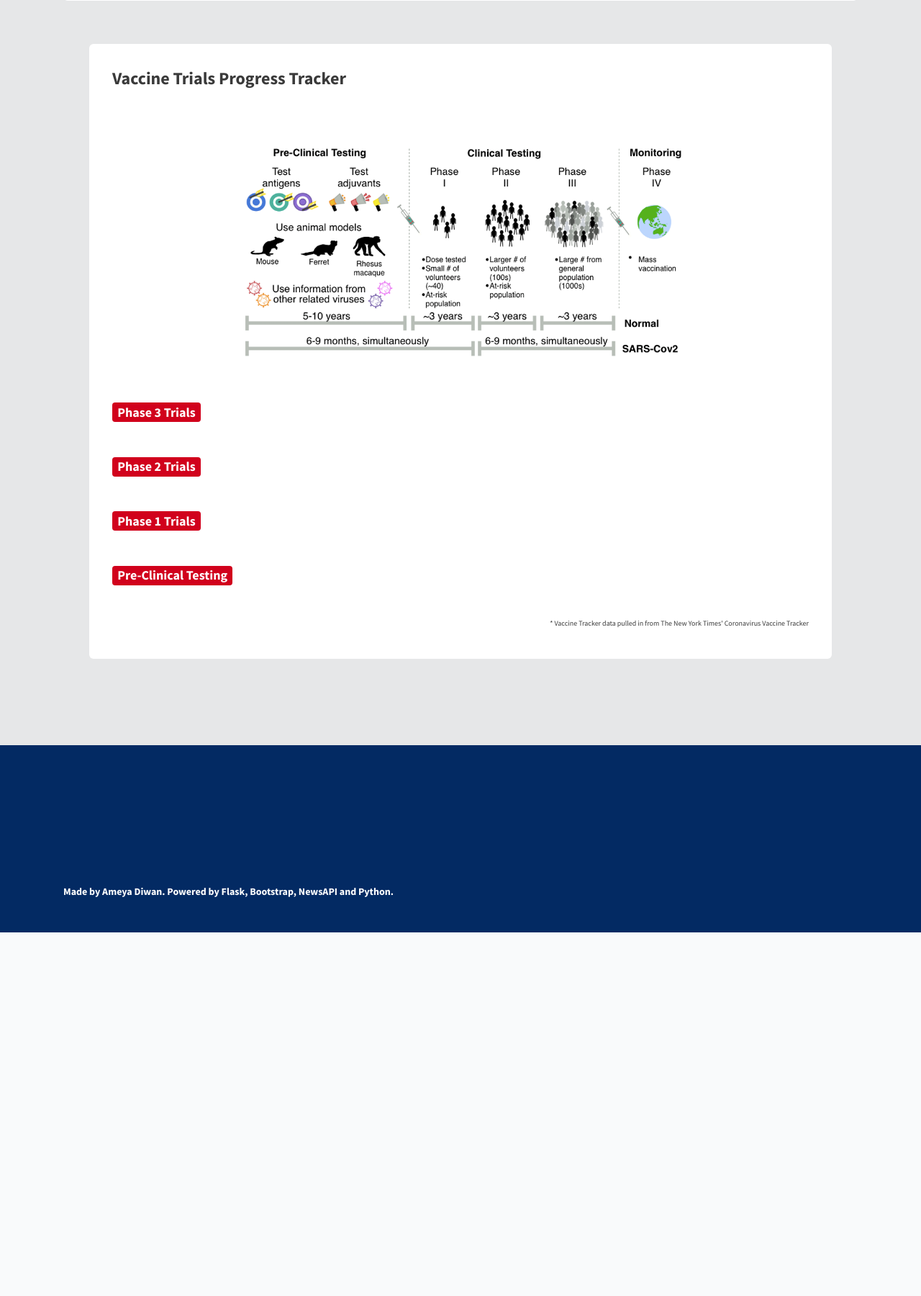
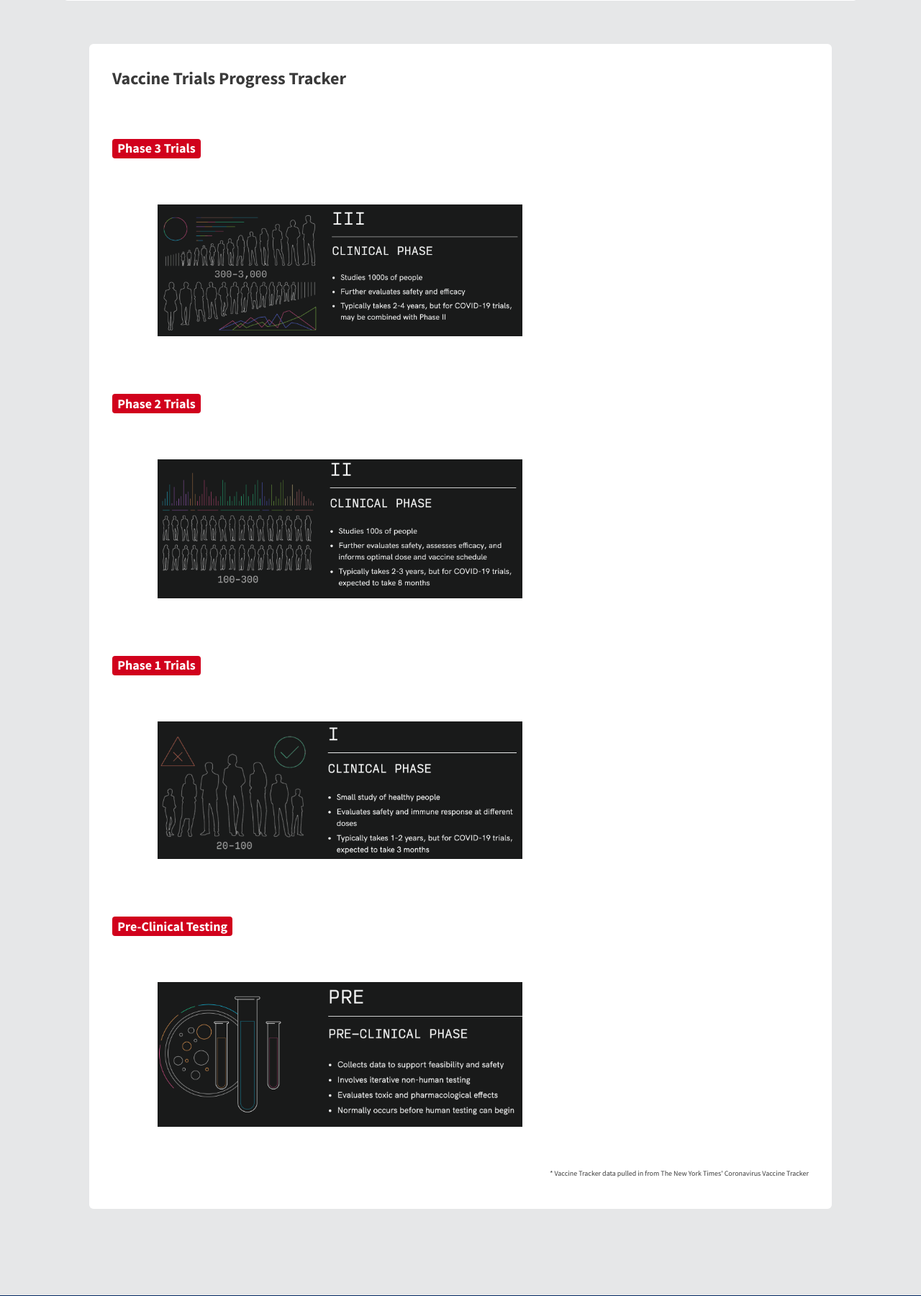
Before and after one commit to akndiwan/vaxwatch, a Flask app: page / in a window 1280 px wide. Shown: the part 1455-3255 px from the top of the page at 72% size. Before the commit the page ends 2750 px from the top, so only its background shows below. Run offline with Flask 2, Linux system fonts and the light colour scheme; parts of the project's set-up code (start-up, migrations or seed data) failed here and were passed over; some libraries are stand-ins or nearby versions.

Commit message:
newupdate

```diff
--- a/app.py
+++ b/app.py
@@ -159,7 +159,7 @@ newsdf['clean_titles'] = newsdf['clean_titles'].apply(listToString)
 
 
 
-newStopWords = ["university","times","reuters","inc","international","organization","health","house","world","buy","pharma",'covid','sciences','hindustan','guide','institute','state','bbc','program','pharmaceuticals','innovations','cnn','grants','epidemic','respiratory','paycheck','protection','vaccine',"covid","coronavirus","today","trial","vaccines","could","trials","next","human","cancer","race","people","month","early","want","risk","science","pandemic","testing","second","says","start","phase","made","make","clinical","virus","update","update","final","treatment","research","nearly","begin","help","look","provides","kids","supply","stock","expert","doses","announces","plan","drug","new","hundreds","ceo","end","expected","millions","year","available","data","results","protect","may","months","scientists","researchers","billion","day", "report","study","need","development","complete","completes","heres","million","test","drugs","drug","potential","speed","boost","top","know","large","question","candidate","patient","talks",'patients',"use","i","ii","iii"]
+newStopWords = ["university","times","reuters","inc","international","organization","health","house","world","buy","pharma",'covid','sciences','hindustan','guide','institute','state','bbc','program','pharmaceuticals','innovations','cnn','grants','epidemic','respiratory','paycheck','protection','vaccine',"covid","coronavirus","today","trial","vaccines","could","trials","next","human","cancer","race","people","month","early","want","risk","science","pandemic","testing","second","says","start","phase","made","make","clinical","virus","update","update","final","treatment","research","nearly","begin","help","look","provides","kids","supply","stock","expert","doses","announces","plan","drug","new","hundreds","ceo","end","expected","millions","year","available","data","results","protect","may","months","scientists","researchers","billion","day", "report","study","need","development","complete","completes","heres","million","test","drugs","drug","potential","speed","boost","top","know","large","question","candidate","patient","talks",'patients',"use","i","ii","iii","track","claim"]
 _mask = np.array(Image.open("static/images/wordcloud.jpg").convert('RGB'))
 _mask[_mask==0]=255
 stop_words.extend(newStopWords)
--- a/templates/index.html
+++ b/templates/index.html
@@ -313,16 +313,6 @@
                       <br>
 
 
-                      <img src="static/images/vaccdev.png" alt="Summary Unavailable"  height="auto" style="  max-width: 65%;display: block;
-                      margin-left: auto;
-                      margin-right: auto;">
-
-                      <div style="clear:both;"></div>
-                            <br>
-                          <p>    </p>
-                          <br>
-
-                          <p>    </p>
 
 
                       <div class="row">
@@ -336,9 +326,28 @@
 
 
 
+
                       <div class="row">
 
                         <div class="col-lg-8">
+
+
+                          <br>
+                          <br>
+
+
+                          <img src="static/images/p3.png" alt="Summary Unavailable"  height="auto" style="  max-width: 80%;display: block;
+                          margin-left: auto;
+                          margin-right: auto;">
+
+                          <div style="clear:both;"></div>
+                                <br>
+                              <p>    </p>
+                              <br>
+
+                              <p>    </p>
+
+
                           <div class="row">
                             {% for x in ph3vacc %}
 
@@ -372,7 +381,20 @@
 
 
 
+                          <br>
+                      <br>
 
+
+                      <img src="static/images/p2.png" alt="Summary Unavailable"  height="auto" style="  max-width: 80%;display: block;
+                      margin-left: auto;
+                      margin-right: auto;">
+
+                      <div style="clear:both;"></div>
+                            <br>
+                          <p>    </p>
+                          <br>
+
+                          <p>    </p>
 
 
 
@@ -407,7 +429,20 @@
                           </div>
 
 
+                          <br>
+                          <br>
 
+
+                          <img src="static/images/p1.png" alt="Summary Unavailable"  height="auto" style="  max-width: 80%;display: block;
+                          margin-left: auto;
+                          margin-right: auto;">
+
+                          <div style="clear:both;"></div>
+                                <br>
+                              <p>    </p>
+                              <br>
+
+                              <p>    </p>
 
 
                           <div class="row">
@@ -443,6 +478,19 @@
                           </div>
 
                           <br>
+                          <br>
+
+
+                          <img src="static/images/preclin.png" alt="Summary Unavailable"  height="auto" style="  max-width: 80%;display: block;
+                          margin-left: auto;
+                          margin-right: auto;">
+
+                          <div style="clear:both;"></div>
+                                <br>
+                              <p>    </p>
+                              <br>
+
+                              <p>    </p>
 
 
                           <div class="row">
```
Also changed, not shown: static/images/VaxWC.png, static/images/p1.png (added), static/images/p2.png (added), static/images/p3.png (added), static/images/p4.png (added), static/images/preclin.png (added).
